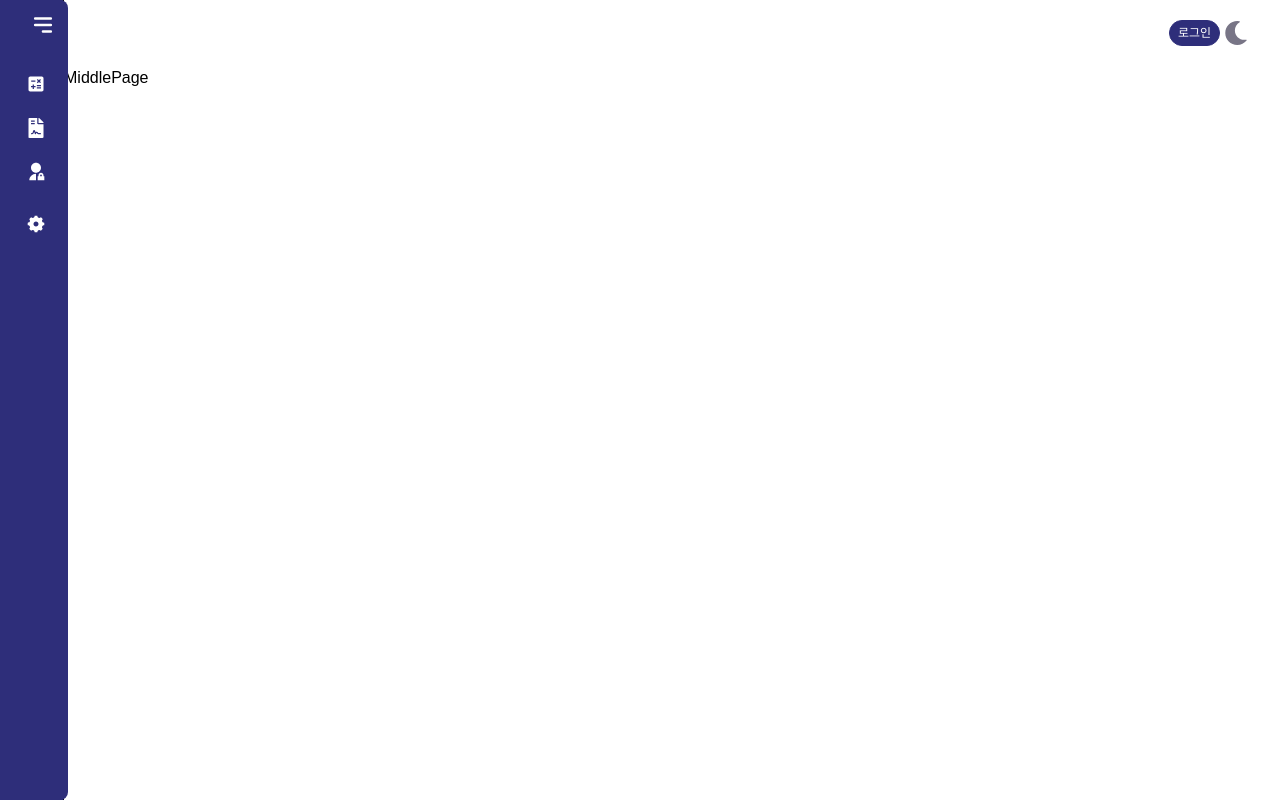
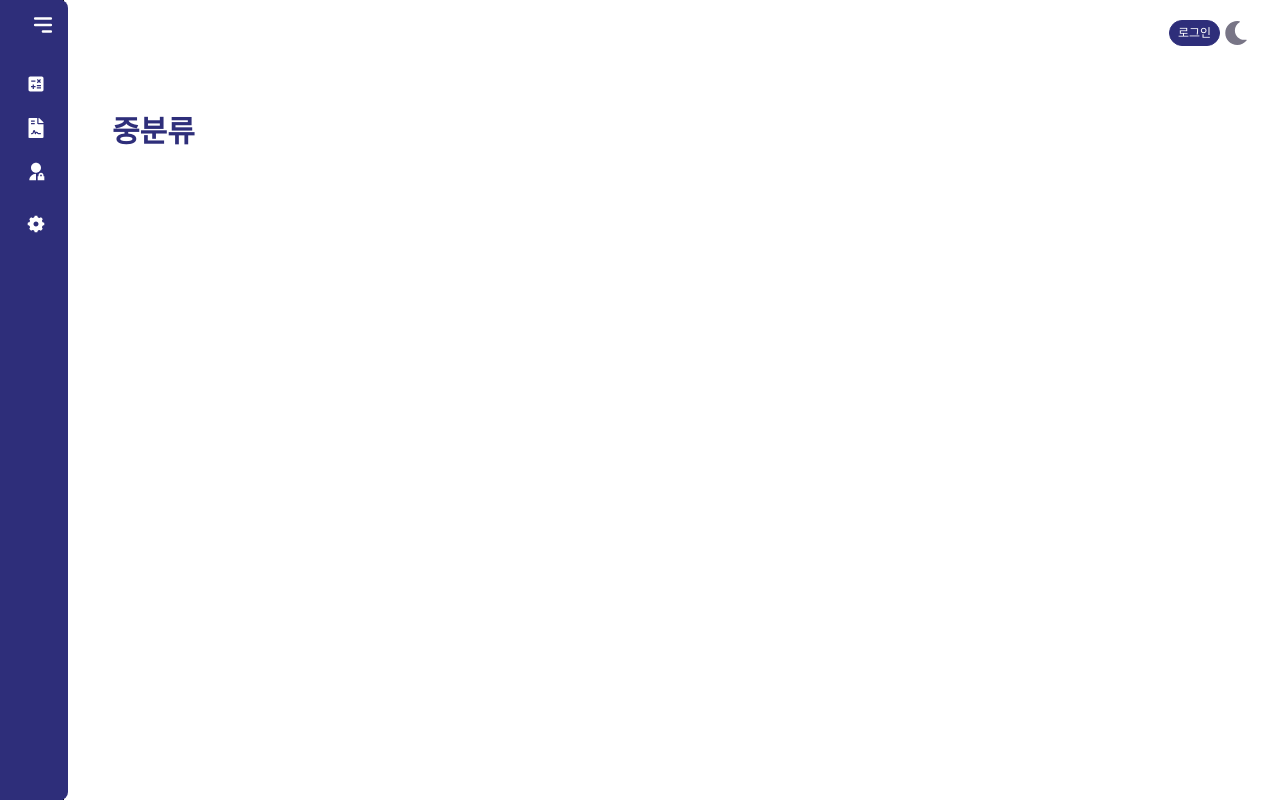
Before and after one commit to Hyeyeon-Ko/pur-ui2, a Next.js app: page /category/middle in a window 1280 px wide. Built offline with nearby package versions, Linux system fonts and the light colour scheme.

Commit message:
Feat: 공통 레이아웃 스타일 분리

```diff
--- a/app/(sidebar)/category/major/page.tsx
+++ b/app/(sidebar)/category/major/page.tsx
@@ -1,7 +1,12 @@
+import PageTitle from "@/components/ui/molecules/titles/PageTitle";
 import React from "react";
 
 const MajorPage = () => {
-  return <div>MajorPage</div>;
+  return (
+    <div>
+      <PageTitle pageTitle="대분류" mode="xl" fontWeight="bold" />
+    </div>
+  );
 };
 
 export default MajorPage;
--- a/app/(sidebar)/category/middle/page.tsx
+++ b/app/(sidebar)/category/middle/page.tsx
@@ -1,7 +1,12 @@
+import PageTitle from "@/components/ui/molecules/titles/PageTitle";
 import React from "react";
 
 const MiddlePage = () => {
-  return <div>MiddlePage</div>;
+  return (
+    <div>
+      <PageTitle pageTitle="중분류" mode="xl" fontWeight="bold" />
+    </div>
+  );
 };
 
 export default MiddlePage;
--- a/app/(sidebar)/category/small/page.tsx
+++ b/app/(sidebar)/category/small/page.tsx
@@ -1,9 +1,12 @@
-import React from 'react'
+import PageTitle from "@/components/ui/molecules/titles/PageTitle";
+import React from "react";
 
 const SmallPage = () => {
   return (
-    <div>SmallPage</div>
-  )
-}
+    <div>
+      <PageTitle pageTitle="소분류" mode="xl" fontWeight="bold" />
+    </div>
+  );
+};
 
-export default SmallPage
+export default SmallPage;
--- a/app/(sidebar)/layout.tsx
+++ b/app/(sidebar)/layout.tsx
@@ -37,7 +37,6 @@ export default function DashboardLayout({
     // setIsSidebarOpen(storedSidebarState === "true" ? true : false); // "true" 문자열을 boolean으로 변환
 
     // // 초기 사이드바 상태를 콘솔에 출력
-    // console.log("sidebar: ", storedSidebarState);
 
     // 윈도우 리사이즈 이벤트 핸들러 등록
     handleResize();
@@ -52,7 +51,6 @@ export default function DashboardLayout({
   useEffect(() => {
     const storedSidebarState = getLocal("sidebar");
     setIsSidebarOpen(storedSidebarState === "true" ? true : false); // "true" 문자열을
-    console.log("sidebar: ", storedSidebarState);
   }, []);
 
   return (
@@ -75,7 +73,9 @@ export default function DashboardLayout({
         {/* 네비게이션 바 */}
         <Navbar /> {/* isDarkMode는 Navbar에서 사용할 수 있음 */}
         {/* 컨텐츠 영역 */}
-        <div className="flex-1 overflow-auto">{children}</div>
+        <div className="flex-1 overflow-auto flex flex-col mb-4">
+          {children}
+        </div>
       </div>
     </div>
   );
--- a/app/(sidebar)/tender/page.tsx
+++ b/app/(sidebar)/tender/page.tsx
@@ -56,7 +56,7 @@ const MenuPage = () => {
   };
 
   return (
-    <div className="flex flex-col mb-4">
+    <div>
       <PageTitle pageTitle="입찰조회" mode="xl" fontWeight="bold" />
 
       <div>
```
